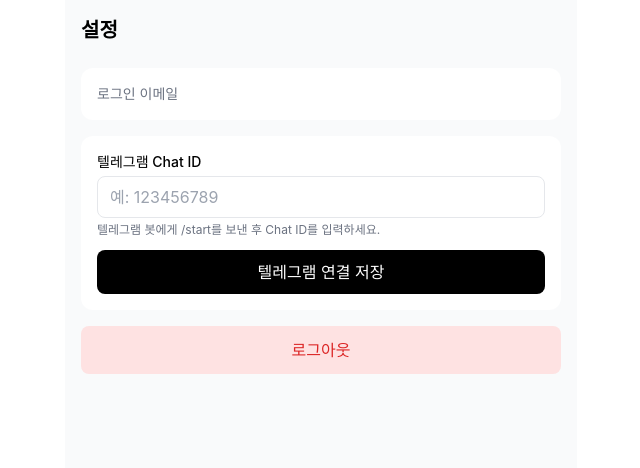
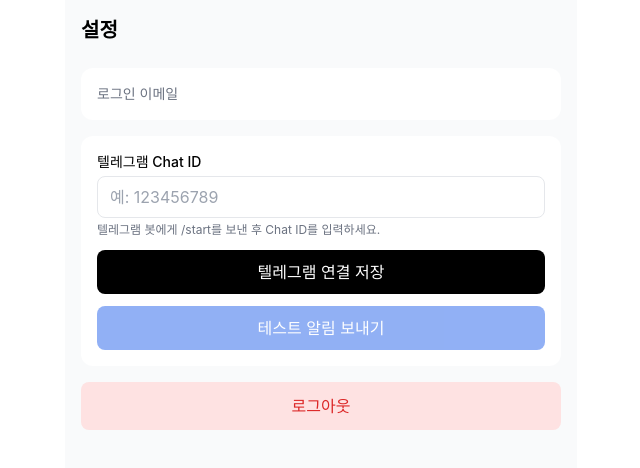
Before and after one commit to wisestar311/subscription-killer, a Next.js app: page /settings in a window 1280 px wide. Shown: the top 468 px of the page, without its empty margins (319-959 px from the left). Built offline with nearby package versions, Linux system fonts and the light colour scheme; no server answers.

Commit message:
fix telegram notify + add test send button

```diff
--- /dev/null
+++ b/src/app/api/telegram/test/route.ts
@@ -0,0 +1,56 @@
+import { NextResponse } from 'next/server';
+import { createServerClient } from '@supabase/ssr';
+import { cookies } from 'next/headers';
+import { sendTelegramMessage } from '@/lib/telegram';
+
+export async function POST() {
+  const cookieStore = await cookies();
+
+  const supabase = createServerClient(
+    process.env.NEXT_PUBLIC_SUPABASE_URL!,
+    process.env.NEXT_PUBLIC_SUPABASE_ANON_KEY!,
+    {
+      cookies: {
+        getAll() {
+          return cookieStore.getAll();
+        },
+        setAll() {},
+      },
+    }
+  );
+
+  const {
+    data: { user },
+  } = await supabase.auth.getUser();
+
+  if (!user) {
+    return NextResponse.json({ error: '로그인이 필요합니다.' }, { status: 401 });
+  }
+
+  const { data: profile, error } = await supabase
+    .from('profiles')
+    .select('telegram_chat_id')
+    .eq('id', user.id)
+    .single();
+
+  if (error || !profile?.telegram_chat_id) {
+    return NextResponse.json(
+      { error: '설정에 텔레그램 Chat ID를 먼저 저장하세요.' },
+      { status: 400 }
+    );
+  }
+
+  const result = await sendTelegramMessage(
+    profile.telegram_chat_id,
+    '[구독 킬러] 테스트 알림입니다.\n텔레그램 연결이 정상입니다.'
+  );
+
+  if (!result.ok) {
+    return NextResponse.json(
+      { error: result.error || '텔레그램 발송 실패' },
+      { status: 500 }
+    );
+  }
+
+  return NextResponse.json({ success: true });
+}
--- a/src/app/settings/page.tsx
+++ b/src/app/settings/page.tsx
@@ -8,6 +8,7 @@
   const [email, setEmail] = useState('');
   const [telegramChatId, setTelegramChatId] = useState('');
   const [loading, setLoading] = useState(false);
+  const [testing, setTesting] = useState(false);
   const [message, setMessage] = useState('');
 
   const supabase = createClient();
@@ -45,18 +46,41 @@
     } = await supabase.auth.getUser();
     if (!user) return;
 
+    const cleaned = telegramChatId.trim();
+
     const { error } = await supabase.from('profiles').upsert({
       id: user.id,
-      telegram_chat_id: telegramChatId,
+      telegram_chat_id: cleaned,
     });
 
     if (error) {
       setMessage('저장 실패: ' + error.message);
     } else {
+      setTelegramChatId(cleaned);
       setMessage('텔레그램 연결이 저장되었습니다.');
     }
 
     setLoading(false);
+  };
+
+  const handleTestTelegram = async () => {
+    setTesting(true);
+    setMessage('');
+
+    try {
+      const res = await fetch('/api/telegram/test', { method: 'POST' });
+      const data = await res.json();
+
+      if (!res.ok) {
+        setMessage('테스트 실패: ' + (data.error || '알 수 없는 오류'));
+      } else {
+        setMessage('테스트 알림을 보냈습니다. 텔레그램을 확인하세요.');
+      }
+    } catch {
+      setMessage('테스트 요청 중 오류가 발생했습니다.');
+    }
+
+    setTesting(false);
   };
 
   const handleLogout = async () => {
@@ -96,7 +120,17 @@
           {loading ? '저장 중...' : '텔레그램 연결 저장'}
         </button>
 
-        {message && <p className="text-sm text-center text-green-600">{message}</p>}
+        <button
+          onClick={handleTestTelegram}
+          disabled={testing || !telegramChatId}
+          className="w-full bg-blue-600 text-white py-2.5 rounded-lg disabled:opacity-50"
+        >
+          {testing ? '보내는 중...' : '테스트 알림 보내기'}
+        </button>
+
+        {message && (
+          <p className="text-sm text-center text-gray-700 whitespace-pre-wrap">{message}</p>
+        )}
       </div>
 
       <button
--- a/src/lib/telegram.ts
+++ b/src/lib/telegram.ts
@@ -1,19 +1,42 @@
 export async function sendTelegramMessage(chatId: string, text: string) {
   const token = process.env.TELEGRAM_BOT_TOKEN;
-  if (!token) return;
+
+  if (!token) {
+    console.error('TELEGRAM_BOT_TOKEN is missing');
+    return { ok: false, error: 'TELEGRAM_BOT_TOKEN is missing' };
+  }
+
+  if (!chatId) {
+    return { ok: false, error: 'chatId is empty' };
+  }
 
   try {
-    await fetch(`https://api.telegram.org/bot${token}/sendMessage`, {
+    const res = await fetch(`https://api.telegram.org/bot${token}/sendMessage`, {
       method: 'POST',
       headers: { 'Content-Type': 'application/json' },
       body: JSON.stringify({
-        chat_id: chatId,
+        chat_id: String(chatId).trim(),
         text,
-        parse_mode: 'HTML',
         disable_web_page_preview: true,
       }),
     });
+
+    const data = await res.json();
+
+    if (!res.ok || !data.ok) {
+      console.error('Telegram API error:', data);
+      return {
+        ok: false,
+        error: data?.description || `HTTP ${res.status}`,
+      };
+    }
+
+    return { ok: true };
   } catch (error) {
     console.error('텔레그램 발송 오류:', error);
+    return {
+      ok: false,
+      error: error instanceof Error ? error.message : 'unknown error',
+    };
   }
 }
```
